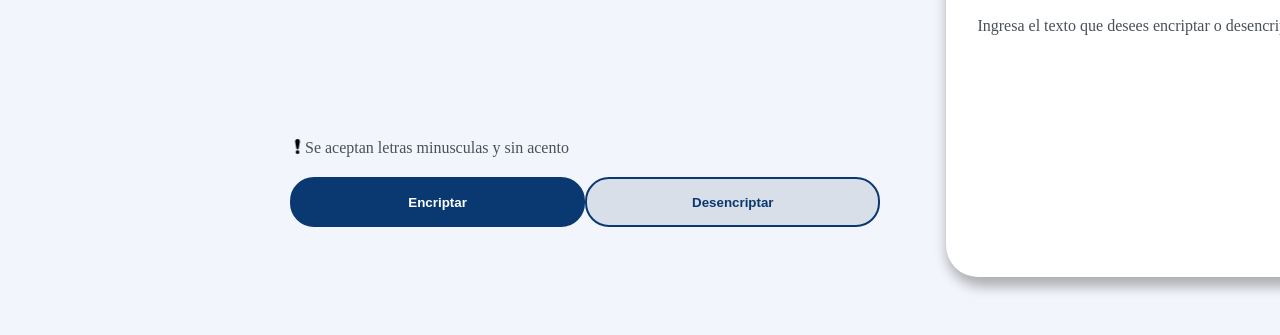
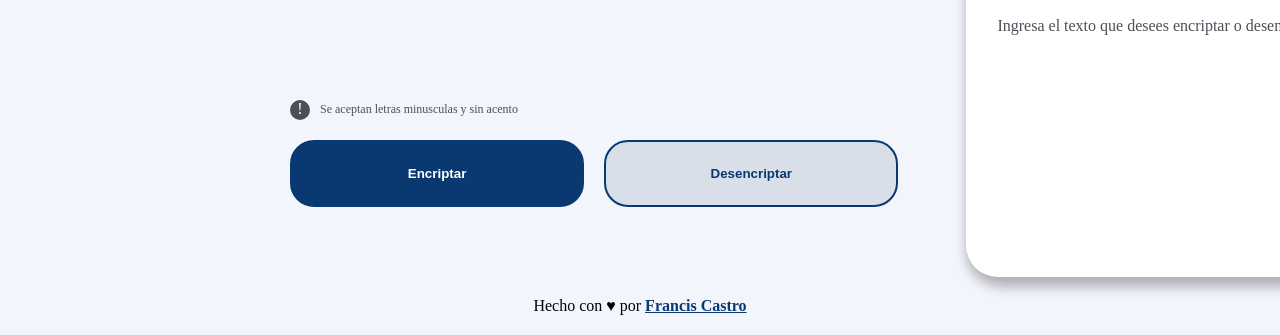
Before and after one commit to fmcf1992/desafio_alura_1, a plain HTML site: page index.html in a window 1280 px wide. Shown: the part 721-1056 px from the top of the page. Before the commit the page ends 1028 px from the top, so only its background shows below. Drawn offline with Linux system fonts and the light colour scheme.

Commit message:
actualizando fronten index

```diff
--- a/css/encriptar_visual.css
+++ b/css/encriptar_visual.css
@@ -88,11 +88,7 @@ body{
 
 /* principal 1 - lado izquierdo */
 
-.div__exclamacion{
-    display: flex;
-    padding-top: 10px;
 
-}
 .input__ingresado{
     width:90%;
     height: 380px;
@@ -114,18 +110,31 @@ body{
 
 .principal__1__input{
     padding-top: 90px;
+
 }
 
+.div__exclamacion{
+    display: flex;
+}
 
-.imagen__exclamacion{
+.p_exclamacion{
+    border-radius: 45px;
+    color: var(--color-terciario);
+    background-color: #495057;
+    width: 20px;
+    height: 20px;
+    text-align: center;
+    margin-right: 10px;
 
 }
 .texto__exclamacion{
     font-family: var(--fuente-inter);
-    size: 12px;
+    font-size: 12px;
     color: #495057;
     font-weight: 200;
-    padding-bottom: 20px;
+    text-align: center;
+    padding-top: 2px;
+
 }
 .principal__1__botones{
     margin-bottom: 50px;
@@ -135,23 +144,26 @@ body{
     width: 90%;
     display: flex;
     justify-content: space-between;
+    padding: 20px 0;
+
 }
 
 .boton__encriptar{
     width: 328px;
     background-color: var(--color-secundario);
     color: var(--color-terciario);
-    height: 50px;
+    height: 67px;
     border-radius: 24px;
     border: solid 2px var(--color-secundario);
     font-weight: 800;
+    margin-right: 20px;
 }
 
 .boton__desencriptar{
     width: 328px;
     background-color: var(--color-cuarto);
     color: var(--color-secundario);
-    height: 50px;
+    height: 67px;
     border-radius: 24px;
     border: solid 2px var(--color-secundario);
     font-weight: 800;
@@ -171,6 +183,7 @@ body{
     flex-direction: column;
     align-items: center;
     justify-content: center;
+
 }
 .imagen__lupa{
     background-color: var(--color-terciario);
@@ -207,7 +220,7 @@ body{
 
 }
 .principal__2__resultado{
-
+    display: none;
 }
 .texto__desencriptar{
     font-size: 24px;
@@ -225,3 +238,19 @@ body{
     border: solid 2px var(--color-secundario);
     font-weight: 800;
 }
+
+
+
+/* footer */
+.footer{
+    margin-top: 20px;
+    display: flex;
+    justify-content: center;
+}
+
+.footer__enlace{
+
+    list-style: none;
+    color: var(--color-secundario);
+    text-align: center;
+}
--- a/index.html
+++ b/index.html
@@ -22,7 +22,7 @@
             </div>
             <div class="principal__1__botones">
                 <div class="div__exclamacion">
-                    <img class="imagen__exclamacion" src="./imagenes/peligro.png">
+                    <p class="p_exclamacion">!</p>
                     <p class="texto__exclamacion">Se aceptan letras minusculas y sin acento</p>
                 </div>
                 <div class="div__botones">
@@ -39,7 +39,7 @@
                 <p class="lupa__sin__negrita">Ingresa el texto que desees encriptar o desencriptar.</p>
 
             </div>
-            <div hidden class="principal__2__resultado">
+            <div id="principal__2__resultado"class="principal__2__resultado">
                 <p id="texto_resultado" class="texto__desencriptar"></p>
                 <div class="div__boton__copiar">
                     <button onclick="copiar();" class="boton__copiar">Copiar</button>
@@ -48,6 +48,13 @@
             </div>
         </section>
     </main>
-    <footer></footer>
+    <footer class="footer">
+        <div class="footer__div">
+            <p class="footer__texto">Hecho con ♥ por
+                <strong><a class="footer__enlace" href="https://tinyurl.com/2nj2k39t">Francis Castro</a></strong>
+            </p>
+        </div>
+    </footer>
+    <script src="funciones.js"></script>
 </body>
 </html>
```
Also changed, not shown: funciones.js (added), imagenes/logo_alura.png, imagenes/lupa_principal.png, imagenes/peligro.png (deleted).
